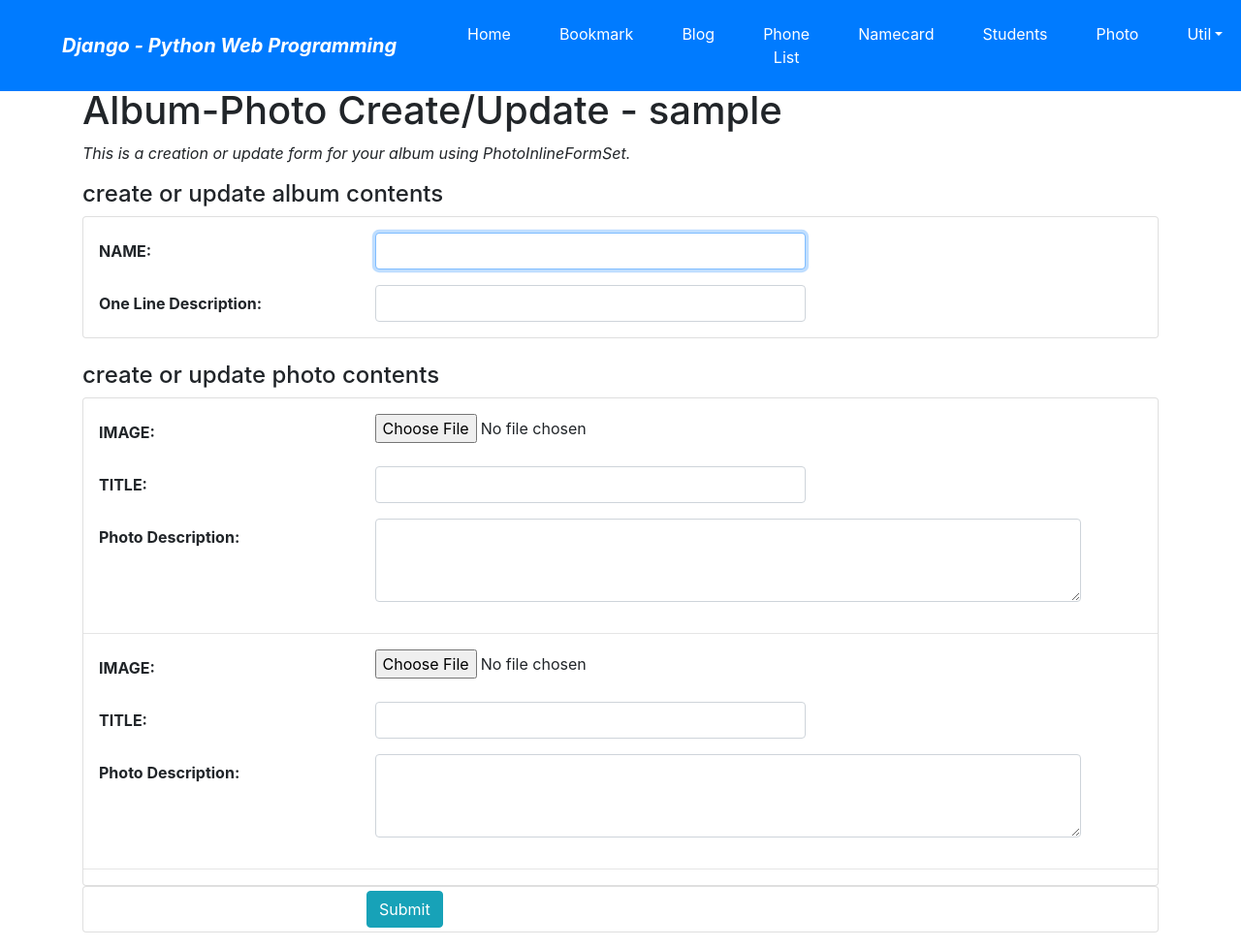
After one commit to dev-yun/Django_BlogWeb, a Django app: page /photo/album/add/ in a window 1280 px wide. The commit adds this page. Shown: the whole page at 97% size. Run offline with Django 3.2, Linux system fonts and the light colour scheme; the visitor is signed in with stand-in values (Sample User, id 1); some libraries are stand-ins or nearby versions.

Commit message:
Add Photo, Album add, change func

```diff
--- a/photo/forms.py
+++ b/photo/forms.py
@@ -1,4 +1,10 @@
 from django import forms
+from django.forms import inlineformset_factory
+
+from photo.models import Album, Photo
+
+PhotoInlineFormSet = inlineformset_factory(Album, Photo, fields=['image', 'title', 'description'], extra=2)
+# inlineformset은 1:N 관계인 Album과 Photo를 같이 보여주는 폼셋이고 extra 2 는 1앨범당 1포토 + 2포토를 보여주겠다는 의미이다. (즉 3개의 포토)
 
 
 class PhotoSearchForm(forms.Form):
--- a/photo/models.py
+++ b/photo/models.py
@@ -9,9 +9,10 @@ from photo.fields import ThumbnailImageField
 class Album(models.Model):
     name = models.CharField('NAME', max_length=50)
     description = models.CharField('One Line Description', max_length=100, blank=True)
+    owner = models.ForeignKey('auth.User', on_delete=models.CASCADE, verbose_name='OWNER', blank=True, null=True)
 
     class Meta:
-        ordering=('name',)
+        ordering = ('name',)
 
     def __str__(self):
         return self.name
@@ -19,12 +20,14 @@ class Album(models.Model):
     def get_absolute_url(self):
         return reverse('photo:album_detail', kwargs={'pk': self.id})
 
+
 class Photo(models.Model):
     album = models.ForeignKey(Album, on_delete=models.CASCADE)
     title = models.CharField('TITLE', max_length=30)
     description = models.TextField('Photo Description', blank=True)
     image = ThumbnailImageField('IMAGE', upload_to='photo/%Y/%m')
     upload_dt = models.DateTimeField('UPLOAD DATE', auto_now_add=True)
+    owner = models.ForeignKey('auth.User', on_delete=models.CASCADE, verbose_name='OWNER', blank=True, null=True)
 
     class Meta:
         ordering = ('title',)
--- /dev/null
+++ b/photo/templates/photo/album_form.html
@@ -0,0 +1,85 @@
+{% extends "base.html" %}
+{% load widget_tweaks %}
+
+{% block title %}album_form.html{% endblock %}
+
+{% block content %}
+
+    <h1> Album-Photo Create/Update - {{ user }} </h1>
+
+    <p class="font-italic">This is a creation or update form for your album using PhotoInlineFormSet.</p>
+
+    {% if form.errors %}
+        <div class="alert alert-danger">
+            <div class="font-weight-bold">Wrong! Please correct the form error(s) below.</div>
+            {{ form.errors }}
+        </div>
+    {% endif %}
+
+    {% if formset.errors %}
+        <div class="alert alert-warning">
+            <div class="font-weight-bold">Wrong! Please correct the formset error(s) below.</div>
+            {% for formerrors in formset.errors %}
+                {{ formerrors }}
+            {% endfor %}
+        </div>
+    {% endif %}
+
+    {% if form.is_multipart or formset.is_multipart %}
+        <form enctype="multipart/form-data" action="" method="post">
+    {% else %}
+        <form action="." method="post">
+    {% endif %}
+        {% csrf_token %}
+
+        <h4>create or update album contents</h4>
+
+            <fieldset class="card pt-3">
+                <div class="form-group row">
+                    {{ form.name|add_label_class:"col-form-label col-sm-3 ml-3 font-weight-bold" }}
+                    <div class="col-sm-5">
+                        {{ form.name|add_class:"form-control"|attr:"autofocus" }}
+                    </div>
+                </div>
+                <div class="form-group row"> {{ form.description|add_label_class:"col-form-label col-sm-3 ml-3 font-weight-bold" }}
+                    <div class="col-sm-5"> {{ form.description|add_class:"form-control" }}  </div>
+                </div>
+            </fieldset>
+
+            <br>
+
+            <h4>create or update photo contents</h4>
+
+            <fieldset class="card pt-3">
+                {{ formset.management_form }}
+                {% for form in formset %}
+                    {{ form.id }}
+                    {#form.album#}
+                <div class="form-group row">
+                    {{ form.image|add_label_class:"col-form-label col-sm-3 ml-3 font-weight-bold" }}
+                    <div class="col-sm-5">
+                        {{ form.image|add_class:"form-control-file" }}
+                    </div>
+                </div>
+                <div class="form-group row">
+                    {{ form.title|add_label_class:"col-form-label col-sm-3 ml-3 font-weight-bold" }}
+                    <div class="col-sm-5">
+                        {{ form.title|add_class:"form-control" }}
+                    </div>
+                </div>
+                <div class="form-group row">
+                    {{ form.description|add_label_class:"col-form-label col-sm-3 ml-3 font-weight-bold" }}
+                    <div class="col-sm-8">
+                        {{ form.description|add_class:"form-control"|attr:"rows:3" }}
+                    </div>
+                </div>
+
+                    <hr>
+                {% endfor %}
+            </fieldset>
+
+            <div class="form-group card py-1">
+                <div class="offset-sm-3 col-sm-5"><input type="submit" value="Submit" class="btn btn-info"/></div>
+            </div>
+</form>
+{% endblock %}
--- a/photo/urls.py
+++ b/photo/urls.py
@@ -10,4 +10,13 @@ urlpatterns = [
     path("album/<int:pk>/", views.AlbumDV.as_view(), name='album_detail'),
     path("photo/<int:pk>/", views.PhotoDV.as_view(), name='photo_detail'),
     path('search/', views.SearchFormView.as_view(), name='photo_search'),
+
+    path('album/add/', views.AlbumPhotoCV.as_view(), name='album_add'),
+    path('album/change/', views.AlbumChangeLV.as_view(), name='album_change'),
+    path('album/<int:pk>/update', views.AlbumPhotoUV.as_view(), name='album_update'),
+    path('album/<int:pk>/delete', views.AlbumDelV.as_view(), name='album_delete'),
+    path('photo/add/', views.PhotoCV.as_view(), name='photo_add'),
+    path('photo/change/', views.PhotoChangeLV.as_view(), name='photo_change'),
+    path('photo/<int:pk>/update', views.PhotoUV.as_view(), name='photo_update'),
+    path('photo/<int:pk>/delete', views.PhotoDelV.as_view(), name='photo_delete'),
 ]
--- a/photo/views.py
+++ b/photo/views.py
@@ -1,21 +1,124 @@
+from django.contrib.auth.mixins import LoginRequiredMixin
 from django.db.models import Q
-from django.shortcuts import render
+from django.shortcuts import render, redirect
 
 # Create your views here.
-from django.views.generic import ListView, DetailView, FormView
+from django.urls import reverse_lazy
+from django.views.generic import ListView, DetailView, FormView, CreateView, UpdateView, DeleteView
 
-from photo.forms import PhotoSearchForm
+from mysite.views import OwnerOnlyMixin
+from photo.forms import PhotoSearchForm, PhotoInlineFormSet
 from photo.models import Album, Photo
 
 
 class AlbumLV(ListView):
     model = Album
 
+
 class AlbumDV(DetailView):
     model = Album
 
+
 class PhotoDV(DetailView):
     model = Photo
+
+
+class PhotoCV(LoginRequiredMixin, CreateView):
+    model = Photo
+    fields = ('album', 'title', 'image', 'description')
+    success_url = reverse_lazy('photo:index')
+
+    def form_valid(self, form):
+        form.instance.owner = self.request.user
+        return super().form_valid(form)
+
+
+#       부모클래스의 form_valid를 owenr 값을 추가하여 오버라이딩
+
+class PhotoChangeLV(LoginRequiredMixin, ListView):
+    model = Photo
+    template_name = 'photo/photo_change_list.html'
+
+    def get_queryset(self):
+        return Photo.objects.filter(owner=self.request.user)
+
+
+class PhotoUV(OwnerOnlyMixin, UpdateView):
+    model = Photo
+    fields = ('album', 'title', 'image', 'description')
+    success_url = reverse_lazy('photo:index')
+
+
+class PhotoDelV(OwnerOnlyMixin, DeleteView):
+    model = Photo
+    success_url = reverse_lazy('photo:index')
+
+
+class AlbumChangeLV(LoginRequiredMixin, ListView):
+    model = Album
+    template_name = 'photo/album_change_list.html'
+
+    def get_queryset(self):
+        return Album.objects.filter(owner=self.request.user)
+
+
+class AlbumDelV(OwnerOnlyMixin, DeleteView):
+    model = Album
+    success_url = reverse_lazy('photo:index')
+
+
+class AlbumPhotoCV(LoginRequiredMixin, CreateView):
+    model = Album
+    fields = ('name', 'description')
+    success_url = reverse_lazy('photo:index')
+
+    def get_context_data(self, **kwargs):
+        context = super().get_context_data(**kwargs)
+        if self.request.POST:
+            context['formset'] = PhotoInlineFormSet(self.request.POST, self.request.FILES)
+        else:
+            context['formset'] = PhotoInlineFormSet()
+        return context
+
+    def form_valid(self, form):
+        form.instance.owner = self.request.user
+        context = self.get_context_data()
+        formset = context['formset']
+        for photoform in formset:
+            photoform.instance.owner = self.request.user
+        if formset.is_valid():
+            self.object = form.save()
+            formset.instance = self.object
+            formset.save()
+            return redirect(self.get_success_url())
+        else:
+            return self.render_to_response(self.get_context_data(form=form))
+
+
+class AlbumPhotoUV(OwnerOnlyMixin, UpdateView):
+    model = Album
+    fields = ('name', 'description')
+    success_url = reverse_lazy('photo:index')
+
+    def get_context_data(self, **kwargs):
+        context = super().get_context_data(**kwargs)
+        if self.request.POST:
+            context['formset'] = PhotoInlineFormSet(self.request.POST, self.request.FILES, instance=self.object)
+        else:
+            context['formset'] = PhotoInlineFormSet(instance=self.object)
+        return context
+
+    def form_valid(self, form):
+        context = self.get_context_data()
+        formset = context['formset']
+        if formset.is_valid():
+            self.object = form.save()
+            formset.instance = self.object
+            formset.save()
+            return redirect(self.get_success_url())
+        else:
+            return self.render_to_response(self.get_context_data(form=form))
+
 
 class SearchFormView(FormView):
     form_class = PhotoSearchForm
--- a/templates/base.html
+++ b/templates/base.html
@@ -60,6 +60,9 @@
                     <a class="dropdown-item" href="{% url 'namecard:add' %}">Namecard</a>
                     <a class="dropdown-item" href="{% url 'phone:add' %}">Phone</a>
                     <a class="dropdown-item" href="{% url 'student:add' %}">Student</a>
+                    <div class="dropdown-divider"></div>
+                    <a class="dropdown-item" href="{% url 'photo:album_add' %}">Album</a>
+                    <a class="dropdown-item" href="{% url 'photo:photo_add' %}">Photo</a>
                 </div>
             </li>
 
@@ -71,6 +74,9 @@
                     <a class="dropdown-item" href="{% url 'namecard:change' %}">Namecard</a>
                     <a class="dropdown-item" href="{% url 'phone:change' %}">Phone</a>
                     <a class="dropdown-item" href="{% url 'student:change' %}">Student</a>
+                    <div class="dropdown-divider"></div>
+                    <a class="dropdown-item" href="{% url 'photo:album_change' %}">Album</a>
+                    <a class="dropdown-item" href="{% url 'photo:photo_change' %}">Photo</a>
                 </div>
             </li>
         </ul>
```
Also changed, not shown: photo/templates/photo/album_change_list.html (added, +32 -0 lines), photo/templates/photo/album_confirm_delete.html (added, +13 -0 lines), photo/templates/photo/photo_change_list.html (added, +34 -0 lines), photo/templates/photo/photo_confirm_delete.html (added, +13 -0 lines), photo/templates/photo/photo_form.html (added, +61 -0 lines), photo/migrations/0002_auto_20211104_1638.py (added).
